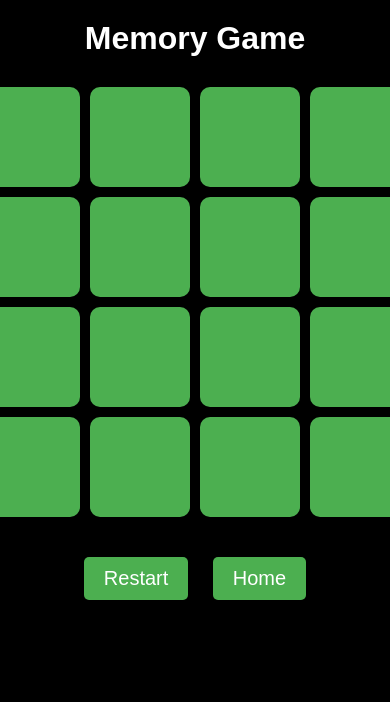
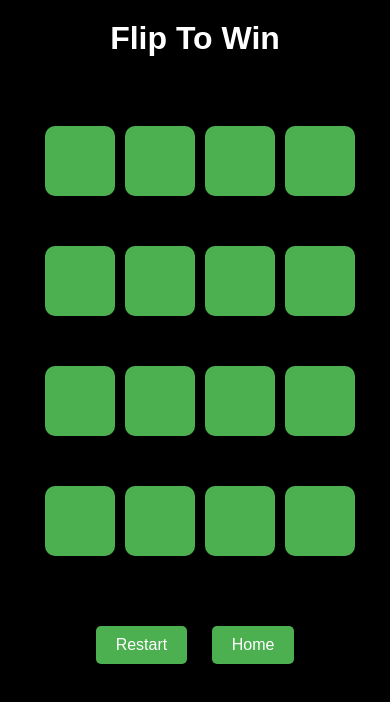
Before and after one commit to k-devanathan/flip_to_win, a plain HTML site: page index.html in a window 390 px wide. Both pictures are taken after a click on the button "Play Game". Drawn offline with Linux system fonts and the light colour scheme.

Commit message:
change color and phone responsive

```diff
--- a/index.html
+++ b/index.html
@@ -8,9 +8,11 @@
     <link rel="stylesheet" href="memory.css">
 </head>
 <body>
-
-    <h1>Memory Game</h1>
+<div id="home_page">
+    <h1>Flip To Win</h1>
+    <img id="logo_img" class="logo_img" src="logo.webp" alt="logo"><br>
     <button id="start-button" class="start-button">Play Game</button>
+</div>
     <div id="game-board" class="game-board" style="display: none;">
 
     </div>
--- a/memory.css
+++ b/memory.css
@@ -4,6 +4,16 @@ body {
     background-color: black;
     color: white;
 
+
+}
+#home_page{
+    margin-top:10% ;
+
+}
+#logo_img{
+    width: 200px;
+    height: 200px;
+    border-radius: 100%;
 }
 
 
@@ -58,7 +68,7 @@ h1 {
 
 .card.flip {
     color: white;
-    background-color: #2196f3;
+    background-color: red;
     transform: rotateY(180deg);
 }
 
@@ -74,3 +84,32 @@ h1 {
 .controls {
     margin-top: 20px;
 }
+@media screen and (max-width: 600px) {
+    #logo_img {
+        width: 120px; /* Even smaller for mobile */
+        height: 120px;
+    }
+    #home_page{
+        margin-top:50%;
+
+    }
+
+    .game-board {
+        grid-template-columns: repeat(auto-fit, minmax(60px, 1fr));
+        gap: 20px;
+        max-width: 300px;
+    }
+
+    .card {
+        width: 70px;
+        height: 70px;
+        font-size: 16px;
+    }
+
+    .start-button,
+    .restart-button,
+    .home-button {
+        font-size: 16px;
+        padding: 10px 20px;
+    }
+}
--- a/memory.js
+++ b/memory.js
@@ -26,6 +26,8 @@ const gameBoard = document.getElementById('game-board');
 const restartButton = document.getElementById('restart-button');
 const homeButton = document.getElementById('home-button');
 const controls = document.getElementById('controls');
+const logo=document.getElementById('logo_img');
+const homepage=document.getElementById('home_page');
 
 // Shuffle cards
 function shuffleCards() {
@@ -100,8 +102,11 @@ startButton.addEventListener('click', function () {
     gameBoard.style.display = 'grid'; // Show the game board
     controls.style.display = 'block'; // Show the controls (Restart and Home buttons)
     startButton.style.display = 'none';
+    logo.style.display='none';
+    homepage.style.marginTop='0%';
     createBoard(); // Create the game board
 });
+
 
 // Restart the game
 restartButton.addEventListener('click', function () {
```
